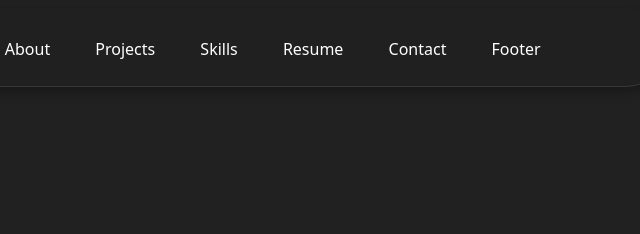
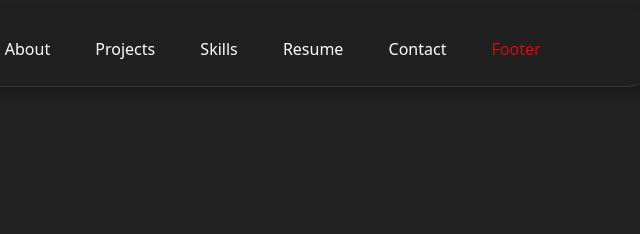
Before and after one commit to Harsha072003/Portfolio, a plain HTML site: page home.html in a window 1280 px wide. Shown: the top 234 px of the page, 614-1254 px from the left. Drawn offline with nearby package versions, Linux system fonts and the light colour scheme.

Commit message:
Update style.css

```diff
--- a/style.css
+++ b/style.css
@@ -228,6 +228,7 @@ pointer-events: none;
 .custom-navbar-nav .nav-link[href="#footer"] {
   position: relative;
   text-decoration: none;
+  color: #e90000;
 }
 
 .custom-navbar-nav .nav-link[href="#footer"]::after {
@@ -244,6 +245,7 @@ pointer-events: none;
 .custom-navbar-nav .nav-link[href="#footer"]:hover::after {
   width: 100%;
 }
+
 .home-section {
   height: 100vh;
   background-color: #212121;
```
